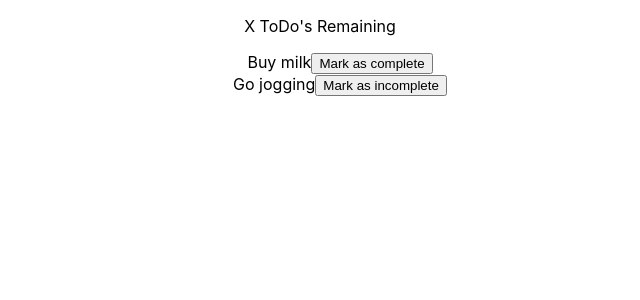
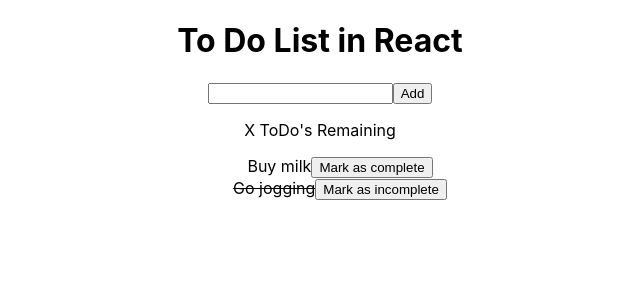
Before and after one commit to Ajilakj/react-to-do-list, a React (Create React App) app: page / in a window 1280 px wide. Shown: the top 300 px of the page, without its empty margins (320-960 px from the left). Built offline with nearby package versions, Linux system fonts and the light colour scheme.

Commit message:
add add todo in header and event handlers

```diff
--- a/src/App.js
+++ b/src/App.js
@@ -15,9 +15,10 @@ function App() {
     complete:true
   }
   ]);
+  const addTodo=(newTodo) =>setTodo([newTodo, ...todo])
   return (
     <div className="App">
-      <Header/>
+      <Header addTodo={addTodo}/>
       <ToDoList todo={todo}/>
     </div>
   );
--- a/src/components/Header.js
+++ b/src/components/Header.js
@@ -1,10 +1,11 @@
 import React from 'react';
 import ToDoForm from './ToDoForm';
 
-const Header = () => {
+const Header = (props) => {
   return (
     <header>
-      <ToDoForm/>
+      <h1>To Do List in React</h1>
+      <ToDoForm {...props}/>
     </header>
   )
 }
--- a/src/components/ToDoForm.js
+++ b/src/components/ToDoForm.js
@@ -1,11 +1,21 @@
-import React from 'react'
+import React from 'react';
+import {useState} from "react";
 
 
-const ToDoForm = () => {
+const ToDoForm = ({addTodo}) => {
+  const [newTodo, setNewTodo]=useState({
+    text:"",
+    complete:false
+  });
+  const submitHandler=(e)=>{
+    e.preventDefault();
+    addTodo(newTodo);
+  }
   return (
-    <div>
-
-    </div>
+    <form>
+      <input type="text" onChange={(e)=>setNewTodo({...newTodo,text:e.target.value})}/>
+      <button onClick={submitHandler}>Add</button>
+    </form>
   )
 }
 
--- a/src/components/ToDoItem.js
+++ b/src/components/ToDoItem.js
@@ -1,9 +1,15 @@
-import React from 'react'
+import React from 'react';
+
 
 const ToDoItem = ({todo:{text,complete}}) => {
+  const style={
+    complete:{
+      textDecoration: complete ? "line-through" : "none"
+    }
+  }
   return (
     <div>
-     {text}
+     <span style={style.complete}>{text}</span>
      {complete ? <button>Mark as incomplete</button>: <button>Mark as complete</button>}
     </div>
   )
```
